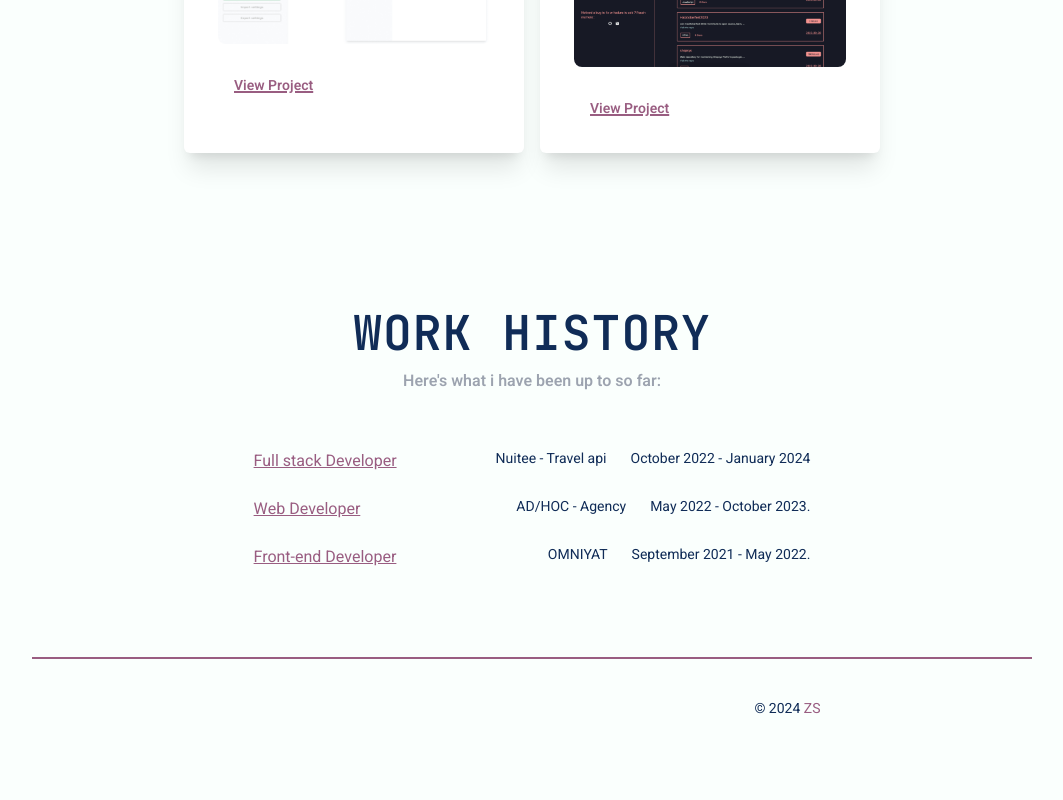
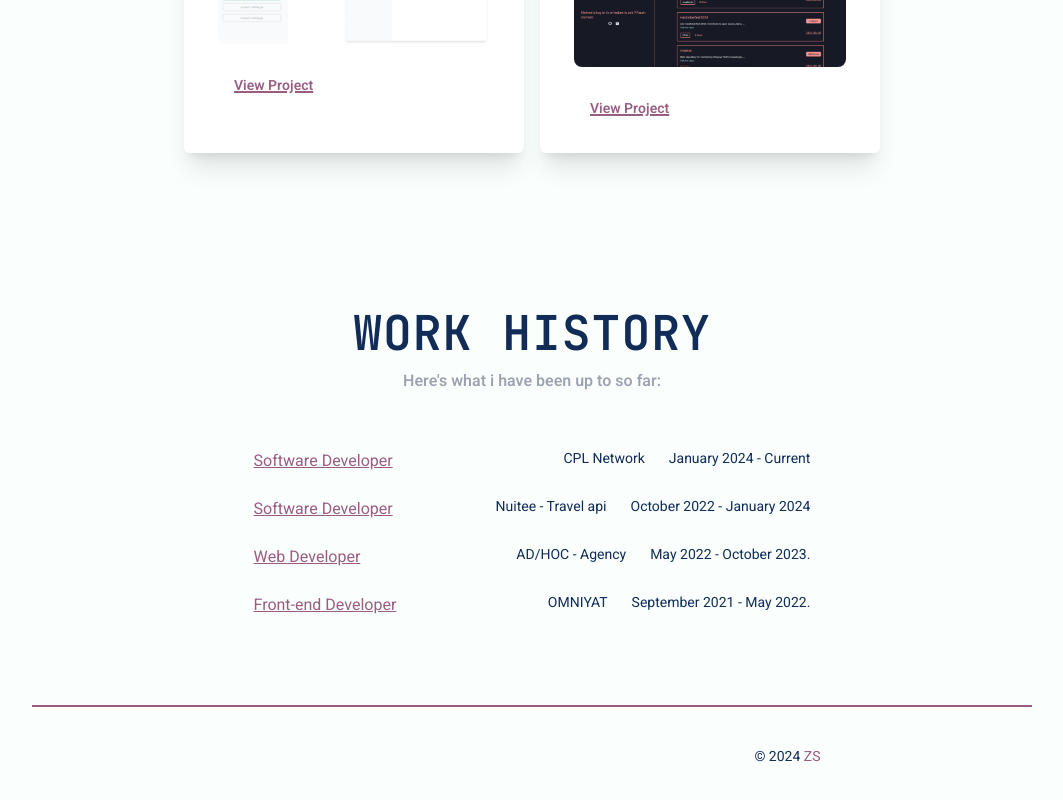
Before and after one commit to Zackaria-Slimane/zackarislnext, a Next.js app: page / in a window 1280 px wide. Shown: the part 2181-2981 px from the top of the page, without its empty margins (108-1171 px from the left). Before the commit the page ends 2939 px from the top, so only its background shows below. Built offline with nearby package versions, Linux system fonts and the light colour scheme; some icons are missing.

Commit message:
updated job history

```diff
--- a/src/data/workStore.js
+++ b/src/data/workStore.js
@@ -2,8 +2,16 @@ let uid = () => crypto.randomUUID().slice(0, 18);
 export const WorkStore = [
 	{
 		id: uid(),
+		name: "CPL Network",
+		position: "Software Developer",
+		from: "January 2024",
+		to: "Current",
+		link: "https://www.cpl-network.com/",
+	},
+	{
+		id: uid(),
 		name: "Nuitee - Travel api",
-		position: "Full stack Developer",
+		position: "Software Developer",
 		from: "October 2022",
 		to: "January 2024",
 		link: "https://nuitee.com",
```
